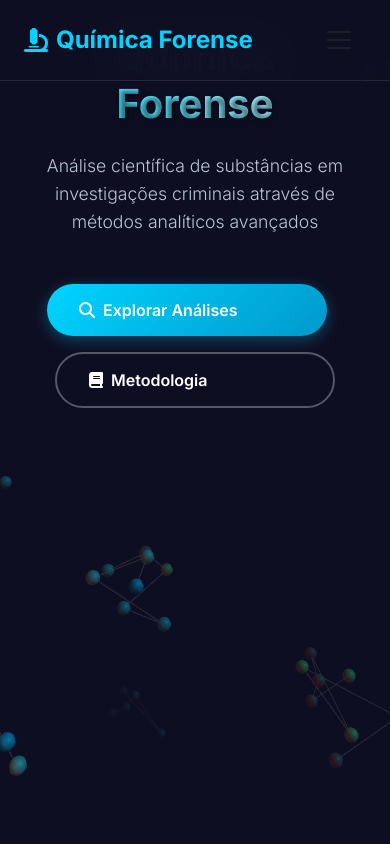
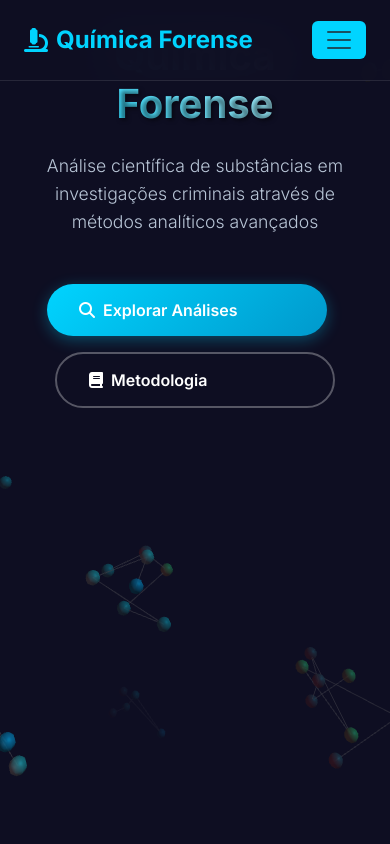
Before and after one commit to RiqueDev07/Qu-mica-Forense, a plain HTML site: page index.html in a window 390 px wide. Shown: the top 844 px of the page. Drawn offline with nearby package versions, Linux system fonts and the light colour scheme; animation ran at ten frames a second.

Commit message:
Update style.css

```diff
--- a/style.css
+++ b/style.css
@@ -97,6 +97,7 @@ h1, h2, h3, h4, h5, h6 {
 .navbar-toggler {
     border: none;
     color: var(--text-primary);
+    background-color: var(--primary-color);
 }
 
 .navbar-toggler:focus {
```
